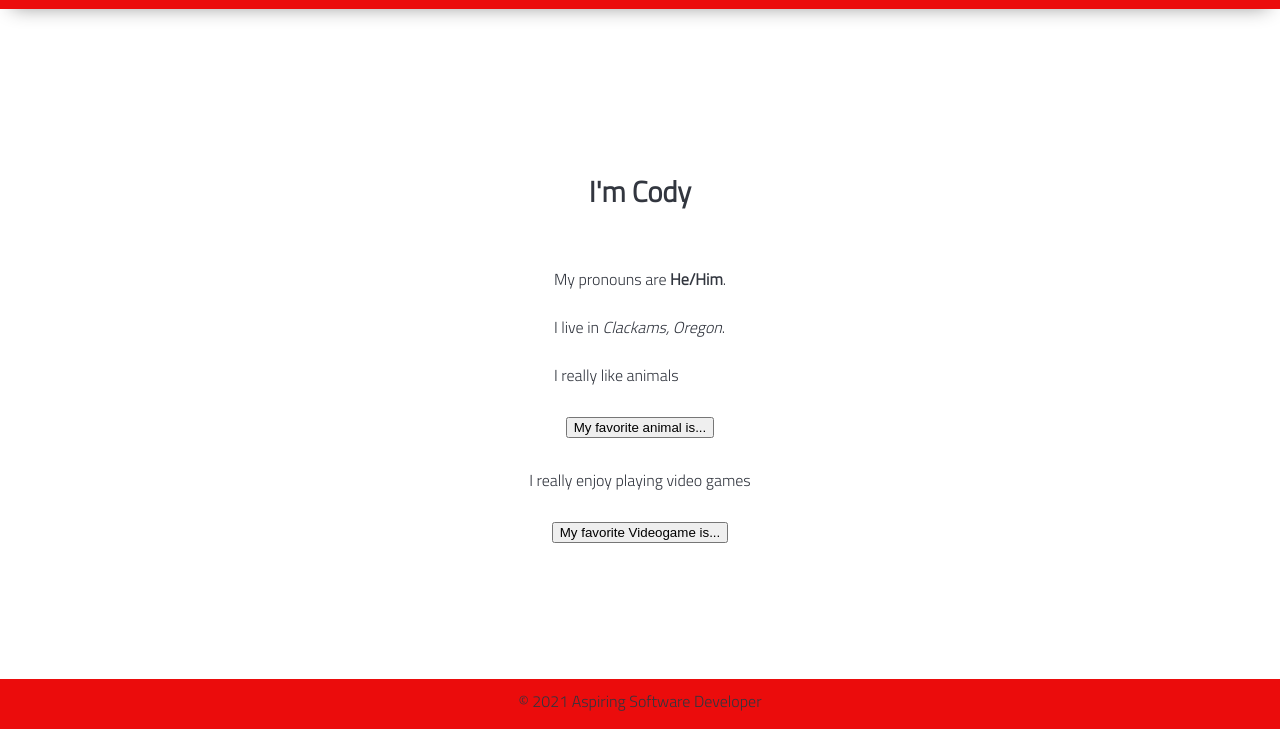
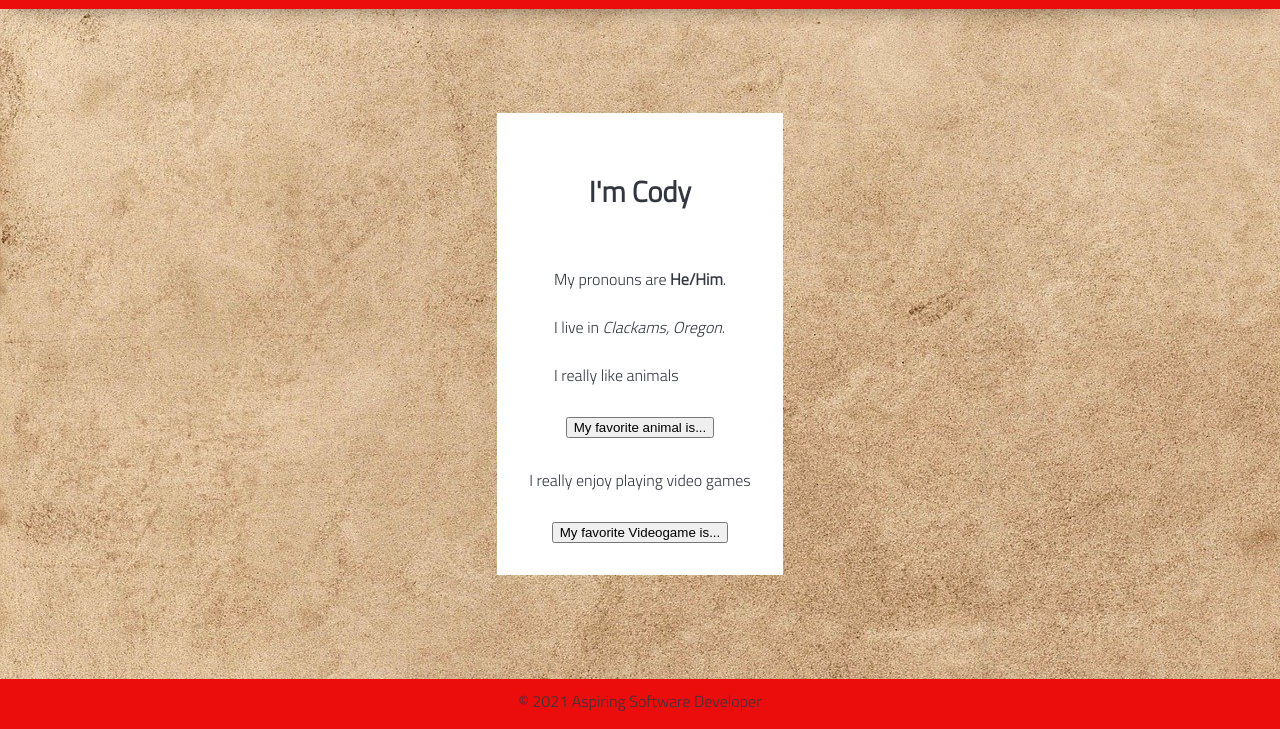
Before and after one commit to Cody-Wise/about-me-js-demo, a plain HTML site: page index.html in a window 1280 px wide. Shown: the part 71-800 px from the top of the page. Drawn offline with Linux system fonts and the light colour scheme.

Commit message:
Added background image

```diff
--- a/styles/style.css
+++ b/styles/style.css
@@ -27,7 +27,8 @@ body {
     --footer-height: 50px;
 
     font-family: 'Titillium Web', sans-serif;
-    background-color: var(--color2);
+    /* background-color: var(--color2); */
+    background-image: url("/assets/background.jpg");
 }
 
 main {
```
Also changed, not shown: assets/background.jpg (added).
